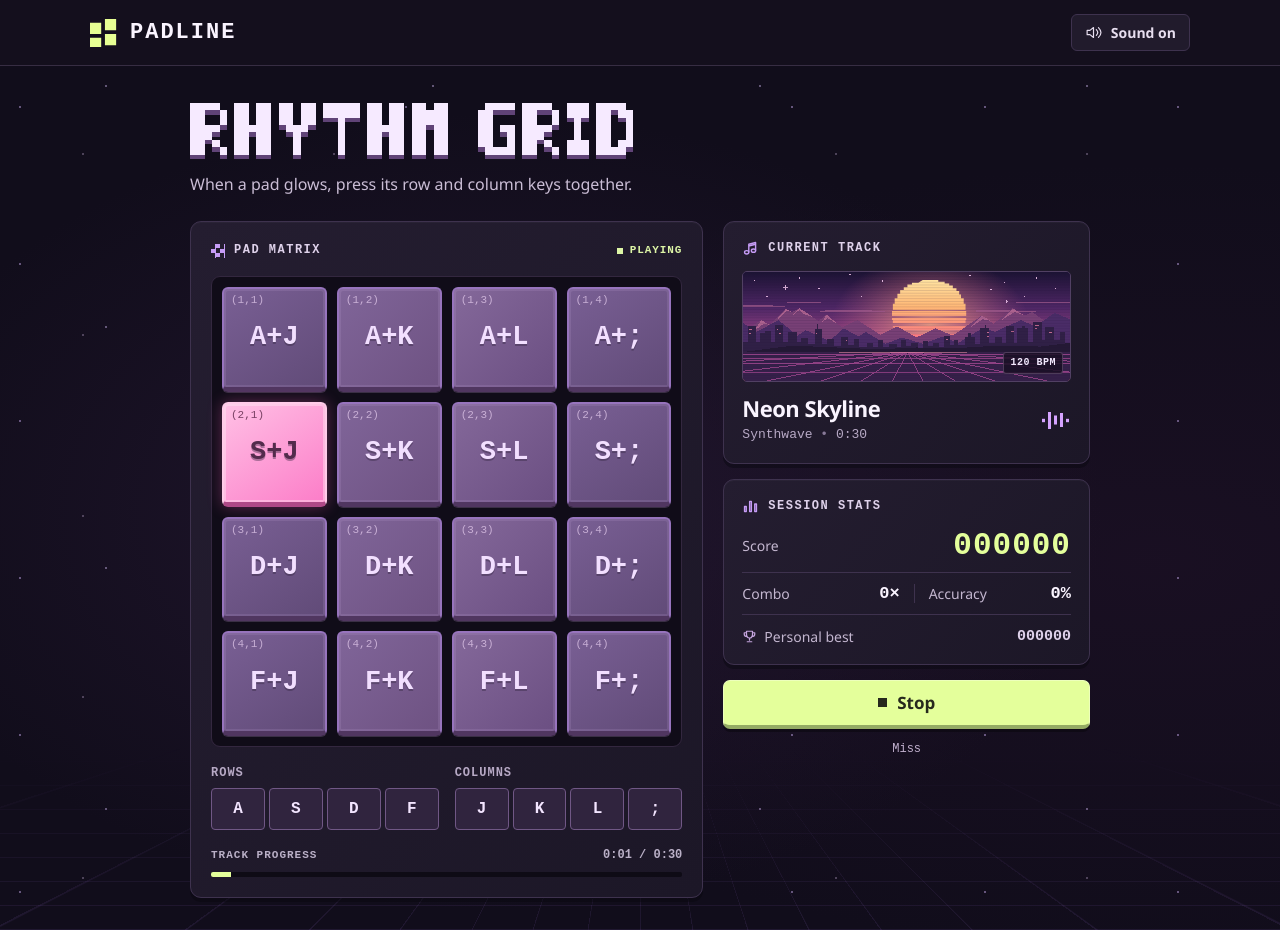
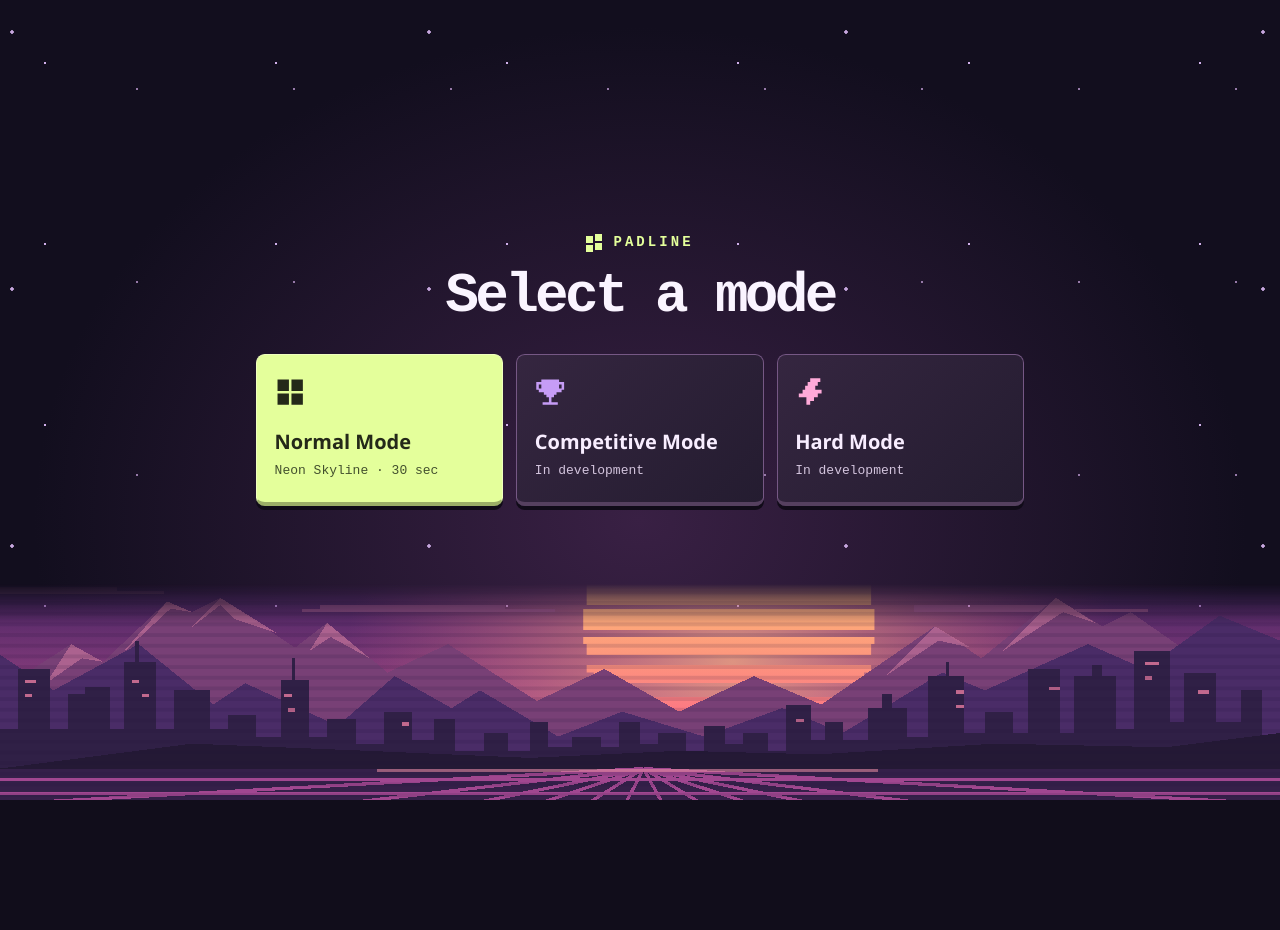
Before and after one commit to gogumagooyi/padline, a plain HTML site: page index.html in a window 1280 px wide. Both pictures are taken after a click on the button "Start". After the commit the page ends 800 px from the top, so only its background shows below. Drawn offline with Linux system fonts and the light colour scheme.

Commit message:
Add game mode selection before the count-in

```diff
--- a/game.js
+++ b/game.js
@@ -336,15 +336,27 @@
     animate();
   }
 
-  function enterGame() {
+  function showModes() {
     if (get('launch').hidden) return;
     get('launch').hidden = true;
+    get('mode-screen').hidden = false;
+    get('mode-title').focus({ preventScroll: true });
+  }
+
+  get('launch-start').addEventListener('click', showModes);
+  get('normal-mode').addEventListener('click', () => {
+    if (get('mode-screen').hidden) return;
+    get('mode-screen').hidden = true;
     get('game-screen').hidden = false;
     get('game-board').focus({ preventScroll: true });
     begin();
+  });
+  for (const [id, name] of [['competitive-mode', 'Competitive Mode'], ['hard-mode', 'Hard Mode']]) {
+    get(id).addEventListener('click', () => {
+      get('mode-message').textContent = name + ' is currently under development.';
+    });
   }
 
-  get('launch-start').addEventListener('click', enterGame);
   get('start').addEventListener('click', () => {
     if (phase === 'playing' || phase === 'countdown') finish(false);
     else begin();
@@ -359,7 +371,7 @@
     if (!get('launch').hidden && event.key === 'Enter' && !event.isComposing &&
         !event.metaKey && !event.ctrlKey && !event.altKey) {
       event.preventDefault();
-      if (!event.repeat) enterGame();
+      if (!event.repeat) showModes();
       return;
     }
     if (phase !== 'playing' || event.metaKey || event.ctrlKey || event.altKey) return;
--- a/index.html
+++ b/index.html
@@ -21,13 +21,38 @@
     <p class="launch-hint">or press <kbd>Enter</kbd></p>
   </div>
 </main>
+<main id="mode-screen" aria-labelledby="mode-title" hidden>
+  <img class="launch-skyline" src="sunset.svg" alt="">
+  <div class="mode-menu">
+    <div class="launch-brand">PADLINE</div>
+    <h1 id="mode-title" tabindex="-1">Select a mode</h1>
+    <div class="mode-options">
+      <button class="mode-card" id="normal-mode" type="button" aria-labelledby="normal-label" aria-describedby="normal-detail">
+        <svg viewBox="0 0 24 24" aria-hidden="true"><path d="M2 2h9v9H2zM13 2h9v9h-9zM2 13h9v9H2zM13 13h9v9h-9z"/></svg>
+        <strong id="normal-label">Normal Mode</strong>
+        <span id="normal-detail">Neon Skyline · 30 sec</span>
+      </button>
+      <button class="mode-card" id="competitive-mode" type="button" aria-labelledby="competitive-label" aria-describedby="competitive-detail">
+        <svg viewBox="0 0 24 24" aria-hidden="true"><path fill-rule="evenodd" d="M5 2h14v2h4v6h-2v2h-4v2h-2v2h-2v4h5v2H6v-2h5v-4H9v-2H7v-2H3v-2H1V4h4zm0 4H3v3h2zm14 0v3h2V6z"/></svg>
+        <strong id="competitive-label">Competitive Mode</strong>
+        <span id="competitive-detail">In development</span>
+      </button>
+      <button class="mode-card" id="hard-mode" type="button" aria-labelledby="hard-label" aria-describedby="hard-detail">
+        <svg viewBox="0 0 24 24" aria-hidden="true"><path d="M12 1h8v3h-2v3h-2v3h5v3h-3v3h-3v3h-3v3H9v-6H3v-3h3v-3h2V7h2V4h2z"/></svg>
+        <strong id="hard-label">Hard Mode</strong>
+        <span id="hard-detail">In development</span>
+      </button>
+    </div>
+    <p id="mode-message" role="status" aria-live="polite" aria-atomic="true"></p>
+  </div>
+</main>
 <div id="game-screen" hidden>
 <header><div class="topbar">
 <div class="brand"><svg aria-hidden="true" viewBox="0 0 30 30" width="28" height="28"><g fill="#e7ff93"><path d="M0 4h12v12H0zM16 0h12v12H16zM0 20h12v10H0zM16 16h12v12H16z"/></g></svg>PADLINE</div>
 <button id="sound" aria-label="Mute sound" aria-pressed="false"><svg viewBox="0 0 24 24" aria-hidden="true"><path d="M3 9h4l5-4v14l-5-4H3z"/><path class="waves" d="M16 8q4 4 0 8m3-11q7 7 0 14"/><path class="mute-x" d="m16 9 6 6m0-6-6 6"/></svg><span class="on">Sound on</span><span class="off">Sound off</span></button>
 </div></header>
 <main id="game-board" tabindex="-1">
-<div class="intro"><h1><img src="title.svg" alt="Rhythm Grid"></h1><p>When a pad glows, press its row and column keys together.</p></div>
+<div class="intro"><div class="current-mode">Normal Mode</div><h1><img src="title.svg" alt="Rhythm Grid"></h1><p>When a pad glows, press its row and column keys together.</p></div>
 <div class="layout">
 <section class="board panel" aria-label="Rhythm pad controller">
 <div class="boardhead"><span class="section-name"><i class="grid-icon"></i>PAD MATRIX</span><span class="ready"><i></i><span id="status">Ready</span></span></div>
--- a/style.css
+++ b/style.css
@@ -68,7 +68,7 @@ h2{margin:0;font-size:22px;line-height:1.1;letter-spacing:-.5px}
 .chord-controls button{padding:0;min-height:42px;background:#30243e;border:1px solid #705785;border-radius:4px;color:#f3e5ff;font:700 16px/1 var(--mono);touch-action:none;user-select:none;-webkit-user-select:none}
 .chord-controls button.held{background:var(--lime);color:#252b16;border-color:var(--lime)}
 @media(max-width:380px){.chord-controls{gap:8px}.pad-key{font-size:19px}}
-#launch {
+#launch, #mode-screen {
   --skyline-height: clamp(9rem, 42svh, 34rem);
   position: relative;
   isolation: isolate;
@@ -87,7 +87,7 @@ h2{margin:0;font-size:22px;line-height:1.1;letter-spacing:-.5px}
     #120e1e;
 }
 
-#launch[hidden] { display: none; }
+#launch[hidden], #mode-screen[hidden] { display: none; }
 
 #launch .launch-content {
   position: relative;
@@ -105,7 +105,7 @@ h2{margin:0;font-size:22px;line-height:1.1;letter-spacing:-.5px}
 
 #launch .launch-heading { align-self: end; padding-bottom: clamp(1.25rem, 3.4vh, 2rem); }
 
-#launch .launch-brand {
+.launch-brand {
   display: inline-flex;
   align-items: center;
   gap: .7rem;
@@ -114,7 +114,7 @@ h2{margin:0;font-size:22px;line-height:1.1;letter-spacing:-.5px}
   letter-spacing: .22em;
 }
 
-#launch .launch-brand::before {
+.launch-brand::before {
   content: "";
   width: 7px;
   height: 7px;
@@ -181,7 +181,7 @@ h2{margin:0;font-size:22px;line-height:1.1;letter-spacing:-.5px}
   font: inherit;
 }
 
-#launch .launch-skyline {
+.launch-skyline {
   position: absolute;
   bottom: 0;
   left: 0;
@@ -208,3 +208,51 @@ h2{margin:0;font-size:22px;line-height:1.1;letter-spacing:-.5px}
   #launch .launch-instruction, #launch .launch-hint { margin-top: .65rem; }
   #launch .launch-heading { padding-bottom: .85rem; }
 }
+
+#mode-screen {
+  --skyline-height: clamp(6rem, 27svh, 18rem);
+  place-items: center;
+  padding: 2rem 1.25rem;
+}
+.mode-menu {
+  position: relative;
+  width: min(100%, 48rem);
+  text-align: center;
+}
+#mode-title {
+  margin: 1.15rem 0 1.75rem;
+  font: 800 clamp(2rem, 5vw, 3.5rem)/1.05 var(--mono);
+  letter-spacing: -.065em;
+}
+#mode-title:focus { outline: none; }
+.mode-options { display: grid; grid-template-columns: repeat(3, minmax(0, 1fr)); gap: .8rem; }
+.mode-card {
+  display: grid;
+  justify-items: start;
+  align-content: center;
+  padding: 1.4rem 1.1rem;
+  border: 1px solid #765885;
+  border-bottom: 4px solid #55405f;
+  border-radius: .55rem;
+  color: #f8edff;
+  background: linear-gradient(135deg, #352640, #241c30);
+  text-align: left;
+  box-shadow: 0 4px #100b18;
+}
+.mode-card svg { width: 1.9rem; height: 1.9rem; margin-bottom: 1.3rem; fill: #c69cf6; }
+#hard-mode svg { fill: #ffaad9; }
+.mode-card strong { font-size: clamp(1rem, 2vw, 1.25rem); }
+.mode-card span { margin-top: .4rem; font: .8125rem/1.4 var(--mono); color: #d3c4dd; }
+#normal-mode { background: var(--lime); color: #242919; border-color: #f0ffbf; border-bottom-color: #9bae67; }
+#normal-mode svg { fill: currentColor; }
+#normal-mode span { color: #43502e; }
+.mode-card:hover { filter: brightness(1.1); }
+.mode-card:active { transform: translateY(2px); }
+#mode-message { min-height: 3em; margin: 1.25rem 0 0; color: #f3defe; font: 1rem/1.5 var(--mono); }
+.current-mode { margin: 0 0 .65rem; color: var(--lime); font: 700 .8125rem/1.2 var(--mono); text-transform: uppercase; letter-spacing: .12em; }
+@media (max-width: 40rem) {
+  .mode-menu { max-width: 25rem; }
+  .mode-options { grid-template-columns: 1fr; }
+  .mode-card { grid-template-columns: 2rem 1fr; column-gap: 1rem; padding: .9rem 1.15rem; }
+  .mode-card svg { grid-row: span 2; align-self: center; margin: 0; }
+}
```
Also changed, not shown: 1 other file.
